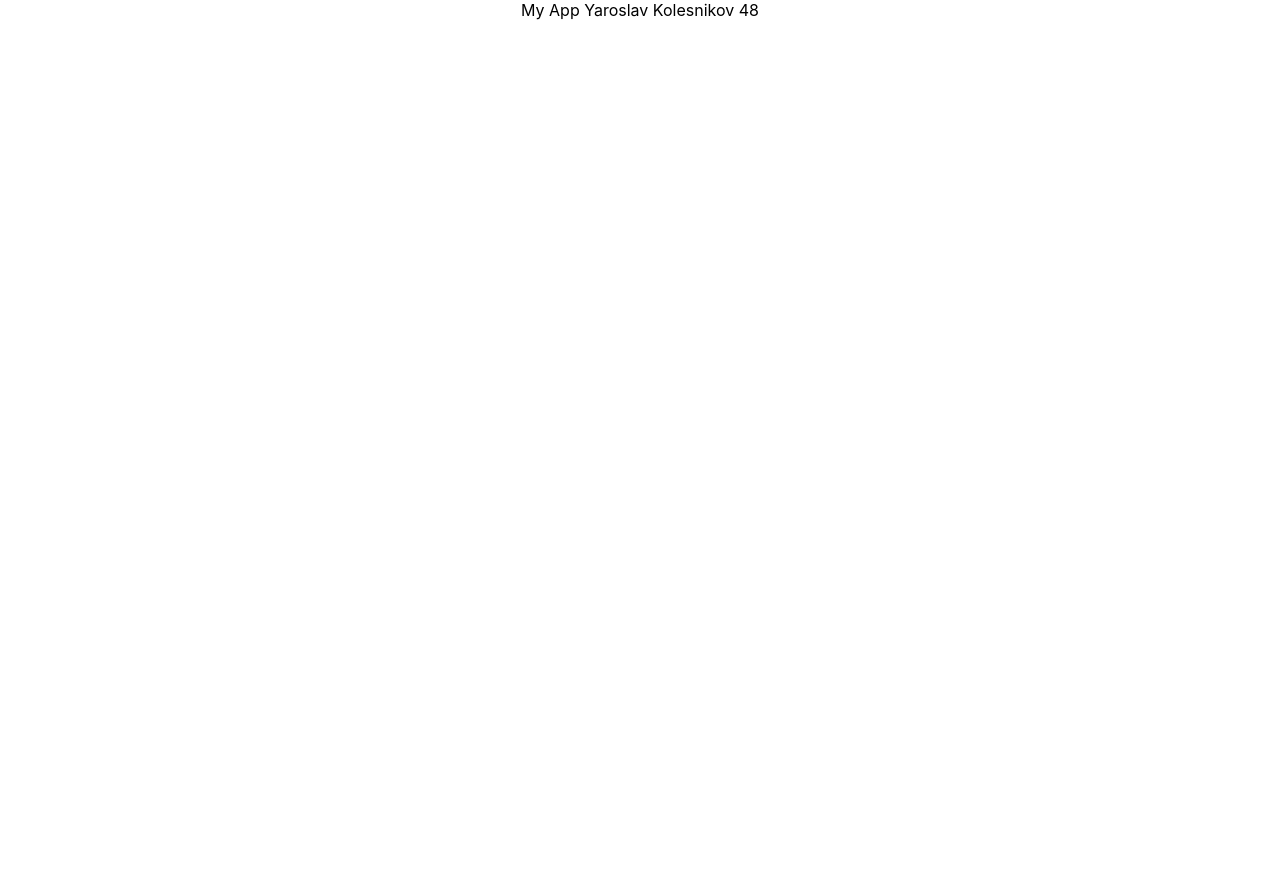
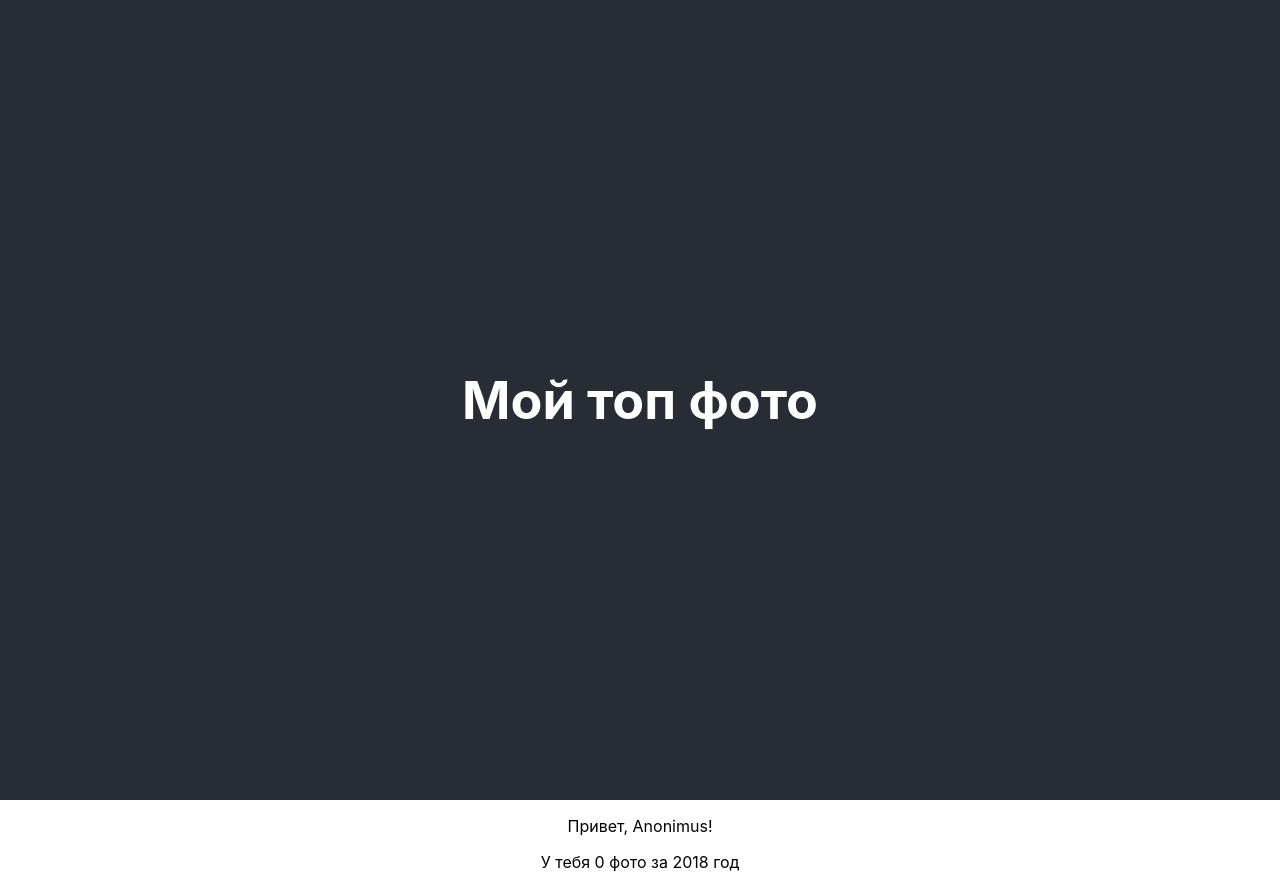
Before and after one commit to YaroslavW/redux-react-ltb, a React (Create React App) app: page / in a window 1280 px wide. Before the commit the page ends 800 px from the top, so only its background shows below. Built offline with nearby package versions, Linux system fonts and the light colour scheme.

Commit message:
CombineReducers

```diff
--- a/src/App.js
+++ b/src/App.js
@@ -4,10 +4,16 @@ import './App.css';
 
 class App extends Component {
   render() {
-    const { name, surname, age } = this.props.user;
+    const { user, page } = this.props;
     return (
       <div className="App">
-        My App { name } { surname } { age }
+        <header className="App-header">
+          <h1 className="App-title">Мой топ фото</h1>
+        </header>
+        <p>Привет, {user.name}!</p>
+        <p>
+          У тебя {page.photos.length} фото за {page.year} год
+        </p>
       </div>
     );
   }
@@ -15,7 +21,8 @@ class App extends Component {
 
 const mapStateToProps = store => {
   return {
-    user: store.user
+    user: store.user,
+    page: store.page,
   }
 }
 export default connect(mapStateToProps)(App);
--- a/src/index.js
+++ b/src/index.js
@@ -1,6 +1,6 @@
 import React from 'react';
 import ReactDOM from 'react-dom';
-import { store } from './store/gonfigureStore';
+import { store } from './store/configureStore';
 import { Provider } from 'react-redux';
 import './index.css';
 import App from './App';
--- /dev/null
+++ b/src/reducers/Page.js
@@ -0,0 +1,8 @@
+const initialState = {
+    year: 2018,
+    photos: [],
+}
+
+export function pageReducer( state= initialState){
+    return state;
+}
--- /dev/null
+++ b/src/reducers/User.js
@@ -0,0 +1,7 @@
+const initialState = {
+    name:'Anonimus'
+}
+
+export function userReducer(state = initialState){
+    return state;
+}
--- a/src/reducers/index.js
+++ b/src/reducers/index.js
@@ -1,11 +1,8 @@
-export const initialState = {
-    user: {
-        name: 'Yaroslav',
-        surname: 'Kolesnikov',
-        age: 48,
-    }
-}
+import { combineReducers } from 'redux';
+import { userReducer } from './User';
+import { pageReducer } from './Page';
 
-export function rootReducer(state = initialState){
-    return state
-}
+export const rootReducer = combineReducers({
+    page: pageReducer,
+    user: userReducer,
+});
--- a/src/store/configureStore.js
+++ b/src/store/configureStore.js
@@ -1,4 +1,4 @@
 import { createStore } from 'redux';
-import {rootReducer, initialState} from '../reducers';
+import { rootReducer } from '../reducers'
 
-export const store = createStore(rootReducer, initialState);
+export const store = createStore(rootReducer);
--- a/src/store/gonfigureStore.js
+++ /dev/null
@@ -1,4 +0,0 @@
-import { createStore } from 'redux';
-import { rootReducer , initialState} from '../reducers';
-
-export const store = createStore(rootReducer, initialState)
```
